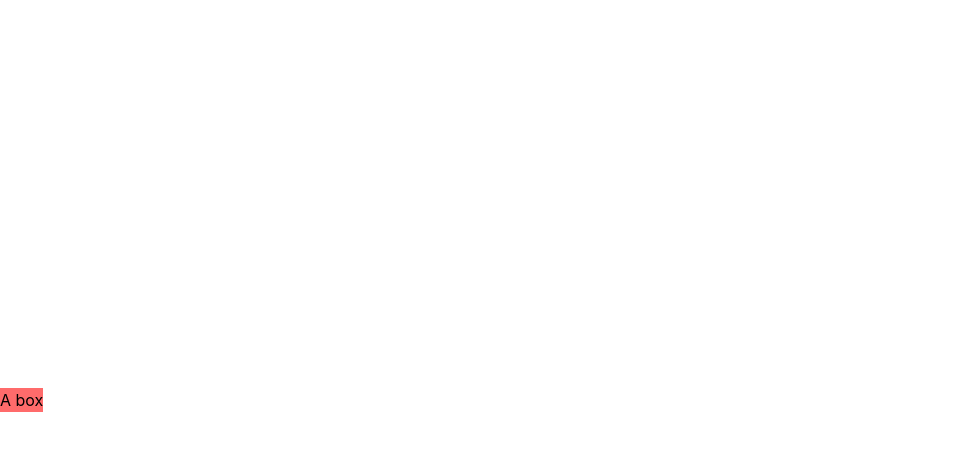
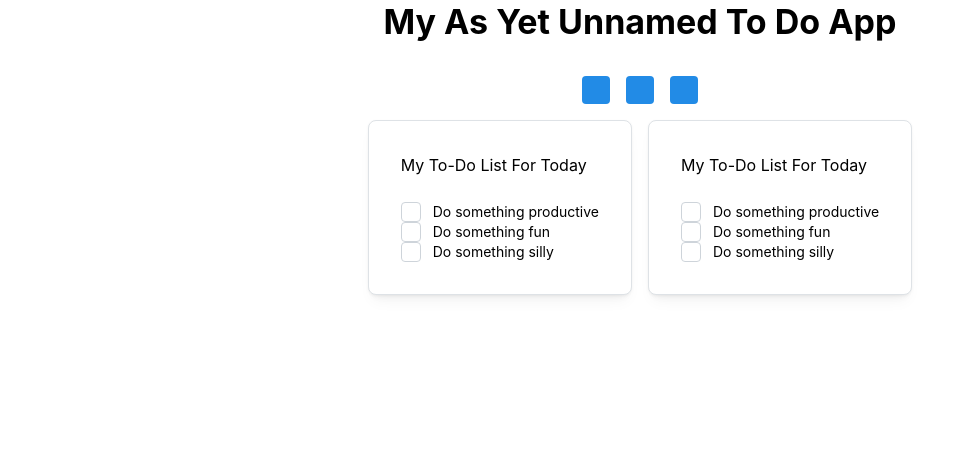
Before and after one commit to julianty/simple-to-do, a React (Vite) app: page / in a window 1280 px wide. Shown: the top 450 px of the page, without its empty margins (0-975 px from the left). Built offline with nearby package versions, Linux system fonts and the light colour scheme.

Commit message:
Sets initial layout

```diff
--- a/src/App.tsx
+++ b/src/App.tsx
@@ -1,11 +1,38 @@
-import { MantineProvider } from "@mantine/core";
+import {
+  MantineProvider,
+  Stack,
+  Group,
+  ActionIconGroup,
+  ActionIcon,
+} from "@mantine/core";
 
-import { Box } from "@mantine/core";
 import "@mantine/core/styles.css";
+import { AppShell, Center, Title } from "@mantine/core";
+import ToDoCard from "./components/ToDoCard";
+
 function App() {
   return (
     <MantineProvider>
-      <Box bg="red.5">A box</Box>
+      <AppShell header={{ height: 60 }} padding="md">
+        <AppShell.Header withBorder={false}>
+          <Center>
+            <Title>My As Yet Unnamed To Do App</Title>
+          </Center>
+        </AppShell.Header>
+        <AppShell.Main>
+          <Stack align="center">
+            <Group>
+              <ActionIcon />
+              <ActionIcon />
+              <ActionIcon />
+            </Group>
+            <Group>
+              <ToDoCard></ToDoCard>
+              <ToDoCard></ToDoCard>
+            </Group>
+          </Stack>
+        </AppShell.Main>
+      </AppShell>
     </MantineProvider>
   );
 }
```
Also changed, not shown: src/main.tsx (+7 -7 lines).
